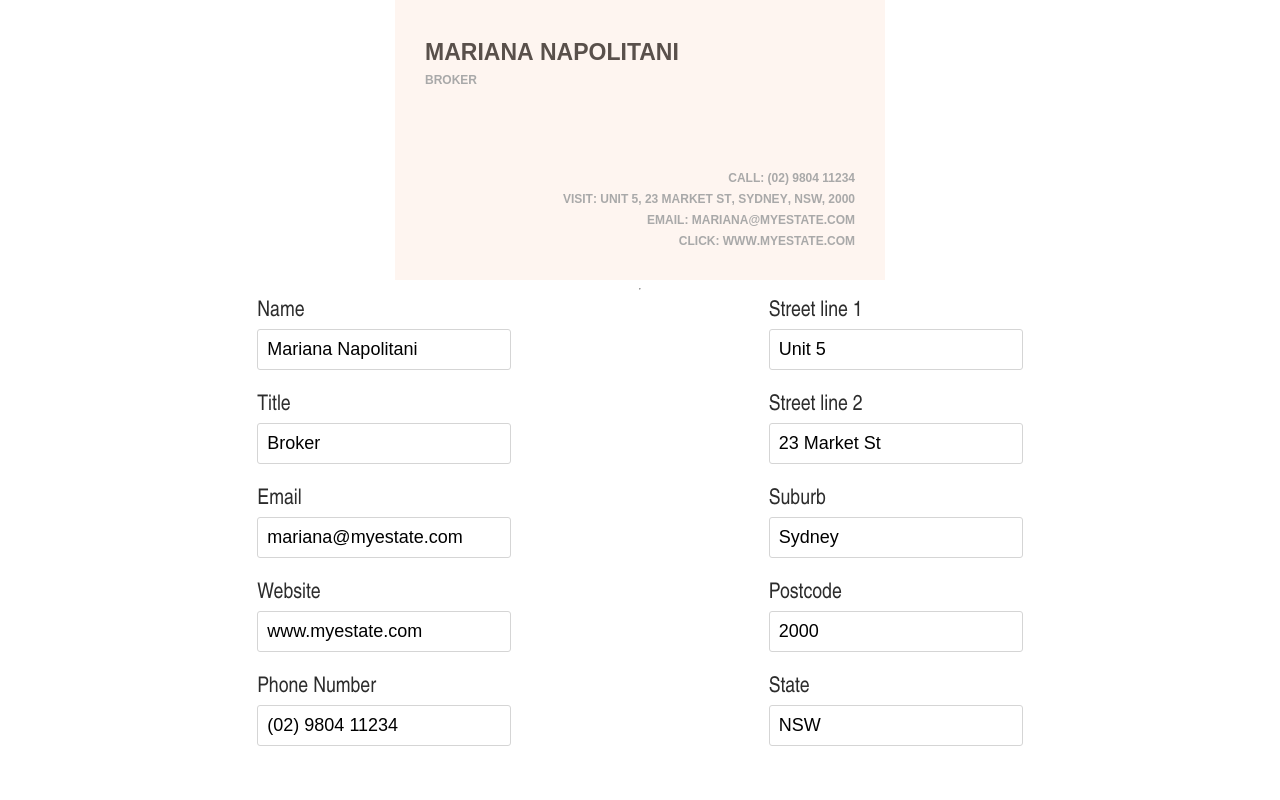
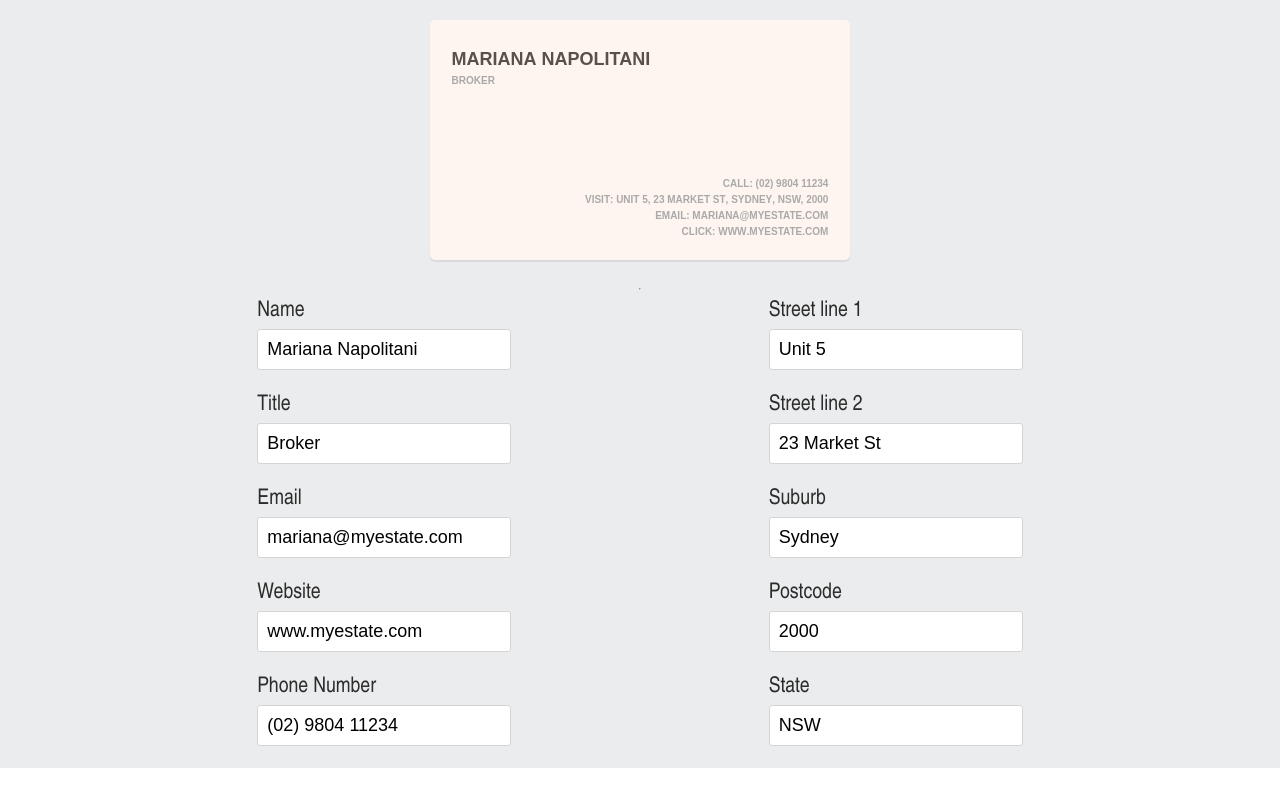
Before and after one commit to ttsui/react-learnings, a React (Create React App) app: page / in a window 1280 px wide. Built offline with nearby package versions, Linux system fonts and the light colour scheme.

Commit message:
Style BusinessCard to look nicer

```diff
--- a/src/App.tsx
+++ b/src/App.tsx
@@ -19,7 +19,7 @@ class App extends Component<{}, BusinessCardInfo> {
       },
       phoneNumber: "(02) 9804 11234",
       email: "mariana@myestate.com",
-      website: "www.myestate.com",
+      website: "www.myestate.com"
     };
   }
 
@@ -30,7 +30,15 @@ class App extends Component<{}, BusinessCardInfo> {
     };
 
     return (
-      <div className="App" style={{ alignItems: "center", display: "flex", flexDirection: "column" }}>
+      <div
+        className="App"
+        style={{
+          backgroundColor: "rgb(235, 236, 237)",
+          display: "flex",
+          flexDirection: "column",
+          alignItems: "center"
+        }}
+      >
         <BusinessCard {...this.state} />
         <hr />
         <EntryForm {...this.state} onChange={handleFormChange} />
--- a/src/BusinessCard.tsx
+++ b/src/BusinessCard.tsx
@@ -5,10 +5,12 @@ export const BusinessCard: React.FC<BusinessCardInfo> = ({ address, email, name,
   <section
     style={{
       backgroundColor: "#fef5f0",
+      borderRadius: "5px",
+      boxShadow: "0 2px 1px rgba(0,0,0,.08)",
       color: "darkgray",
 
       fontFamily: "sans-serif",
-      fontSize: "13pt",
+      fontSize: "0.9em",
       fontWeight: "bold",
       fontVariant: "all-small-caps",
 
@@ -17,9 +19,10 @@ export const BusinessCard: React.FC<BusinessCardInfo> = ({ address, email, name,
       justifyContent: "space-between",
 
       boxSizing: "border-box",
-      padding: "30px",
-      width: "490px",
-      height: "280px"
+      padding: "1.5em",
+      margin: "20px",
+      width: "420px",
+      height: "240px"
     }}
   >
     <section
@@ -32,7 +35,7 @@ export const BusinessCard: React.FC<BusinessCardInfo> = ({ address, email, name,
       <h1
         style={{
           color: "#59504b",
-          fontSize: "25pt",
+          fontSize: "1.8em",
           marginBlockEnd: 0,
           marginBlockStart: 0
         }}
@@ -46,14 +49,7 @@ export const BusinessCard: React.FC<BusinessCardInfo> = ({ address, email, name,
       style={{
         display: "flex",
         alignItems: "flex-end",
-        flexDirection: "column",
-
-        color: "darkgray",
-
-        fontFamily: "sans-serif",
-        fontSize: "13pt",
-        fontWeight: "bold",
-        fontVariant: "all-small-caps"
+        flexDirection: "column"
       }}
     >
       <div>Call: {phoneNumber}</div>
```
